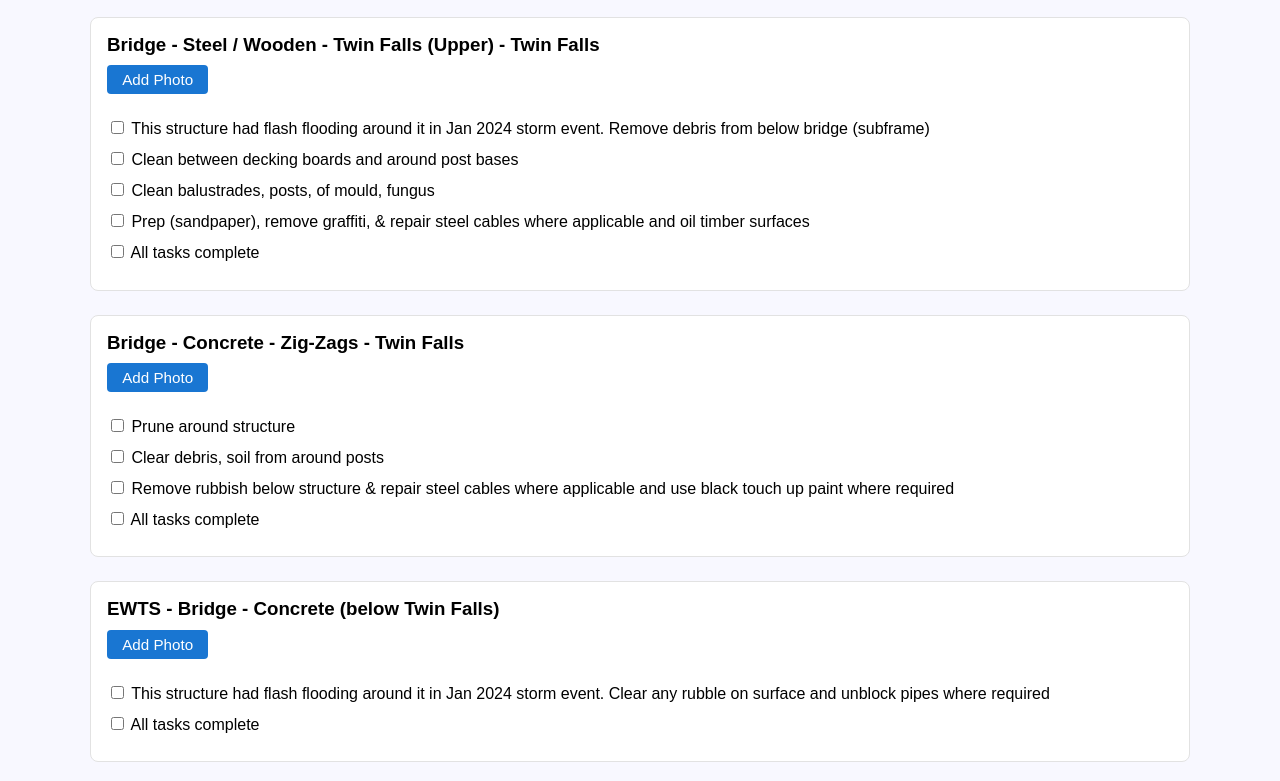
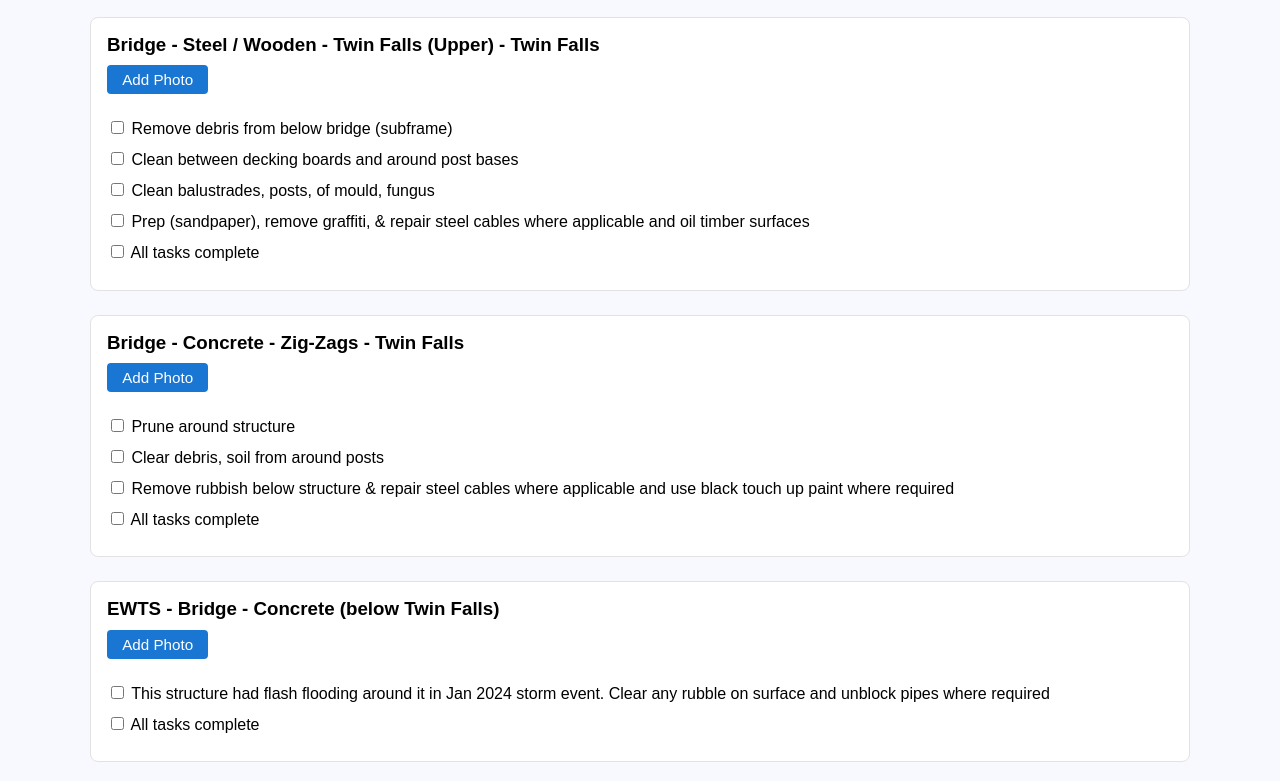
Before and after one commit to davos525/B2-INSPECTIONS, a plain HTML site: page index.html in a window 1280 px wide. Shown: the part 1219-2000 px from the top of the page. Drawn offline with Linux system fonts and the light colour scheme.

Commit message:
Update index.html

```diff
--- a/index.html
+++ b/index.html
@@ -67,7 +67,7 @@
         main: "Twin Falls Walking Track",
         sub: "Bridge - Steel / Wooden - Twin Falls (Upper) - Twin Falls",
         tasks: [
-          "This structure had flash flooding around it in Jan 2024 storm event. Remove debris from below bridge (subframe)",
+          "Remove debris from below bridge (subframe)",
           "Clean between decking boards and around post bases",
           "Clean balustrades, posts, of mould, fungus",
           "Prep (sandpaper), remove graffiti, & repair steel cables where applicable and oil timber surfaces"
@@ -162,7 +162,7 @@
         sub: "Lookout - Best of All - Best of All Lookout",
         tasks: [
           "Prune around structure",
-          "Clear debris, soil from around posts",
+          "Clean between decking boards and around post bases",
           "Prune to improve view where applicable with pole saw",
           "Remove rubbish below structure with pool net pole",
           "Prep (sandpaper), remove graffiti, & repair steel cables where applicable and oil timber surfaces"
@@ -186,7 +186,7 @@
         sub: "EWTS - Boardwalk and Lookout",
         tasks: [
           "Wire brush rust in posts, plates, remove rust, paint with rust proof under coat if required and cold gal paint",
-          "Prep (sandpaper), remove graffiti, & repair steel cables where applicable and oil timber surfaces. (Awaiting funding approval for contractor to do the major repairs on the joist.)"
+          "Prep (sandpaper), remove graffiti, & repair steel cables where applicable and oil timber surfaces. Clean between decking boards and around post bases"
         ]
       },
       // Purling Brook Falls Walking Track
@@ -194,16 +194,15 @@
         main: "Purling Brook Falls Walking Track",
         sub: "Bridge - Timber - Purling Brook Creek - Purling Brook",
         tasks: [
-          "This structure had flash flooding around it in Jan 2024 storm event. Wire brush and clean rusted balustrade connector plate, paint with rustproof, gal paint",
-          "Prep (sandpaper), remove graffiti, & repair steel cables where applicable and oil timber surfaces. Contractor has replaced adjoining fencing at this site after Jan 2024 storm event"
+          "Wire brush and clean rusted balustrade connector plate, paint with rustproof, gal paint",
+          "Clean between decking boards and around post bases,Prep (sandpaper), remove graffiti, & repair steel cables where applicable and oil timber surfaces."
         ]
       },
       {
         main: "Purling Brook Falls Walking Track",
         sub: "Bridge - Timber - Carricks Creek - Purling Brook  (Causeway)",
         tasks: [
-          "This structure had flash flooding around it in Jan 2024 storm event. Prep (sandpaper), remove graffiti, & repair steel cables where applicable and oil timber surfaces",
-          "Contractor has replaced adjoining fencing at this site after Jan 2024 storm event"
+          "Clean between decking boards and around post bases. Prep (sandpaper), remove graffiti, & repair steel cables where applicable and oil timber surfaces",
         ]
       },
       {
@@ -232,38 +231,36 @@
         main: "Purling Brook Falls Walking Track",
         sub: "Bridge -  Steel Suspension - \"John Stacey\" - Purling Brook",
         tasks: [
-          "This structure had flash flooding around it in Jan 2024 storm event. Remove any vegetation from around steel posts and footings and from around abutments",
-          "Remove debris build up from flood event",
-          "Re tension cabling and bolts where applicable",
-          "Engineering Report has identified many maintenance and repair issues that is estimated to cost $130,000"
+          "Remove any vegetation from around steel posts and footings and from around abutments",
+          "Remove debris build up",
         ]
       },
       {
         main: "Purling Brook Falls Walking Track",
         sub: "EWTS - Bridge - Timber / Steel (Waringa Track)",
         tasks: [
-          "This structure had flash flooding around it in Jan 2024 storm event. Remove debris between decking, prep (sandpaper) and oil timber surface"
+          "Clean between decking boards and around post bases. Remove debris between decking, prep (sandpaper) and oil timber surface"
         ]
       },
       {
         main: "Purling Brook Falls Walking Track",
         sub: "EWTS - Bridge - Timber (Tanninaba Falls lower)",
         tasks: [
-          "This structure had flash flooding around it in Jan 2024 storm event. Remove debris between decking, prep (sandpaper), remove graffiti, & repair steel cables where applicable and oil timber surface"
+          "Clean between decking boards and around post bases. Remove debris between decking, prep (sandpaper), remove graffiti, & repair steel cables where applicable and oil timber surface"
         ]
       },
       {
         main: "Purling Brook Falls Walking Track",
         sub: "Bridge - Timber - Tanninaba Falls (Upper) - Purling Brook",
         tasks: [
-          "This structure had flash flooding around it in Jan 2024 storm event. Remove debris between decking, prep (sandpaper), remove graffiti, & repair steel cables where applicable and oil timber surface"
+          "Clean between decking boards and around post bases. Remove debris between decking, prep (sandpaper), remove graffiti, & repair steel cables where applicable and oil timber surface"
         ]
       },
       {
         main: "Purling Brook Falls Walking Track",
         sub: "Lookout - Tanninaba Falls - Purling Brook",
         tasks: [
-          "This structure had flash flooding around it in Jan 2024 storm event. Fill in holes in viewing area surface - large holes washed out post flood event, require filling with roadbase",
+          "Fill in holes in viewing area surface - large holes washed out post flood event, require filling with roadbase",
           "Prune around structure",
           "Clear debris, soil from around posts",
           "Prune to improve view where applicable with pole saw",
@@ -287,7 +284,7 @@
         main: "Great Walks Track System",
         sub: "EWTS - Bridge Timber - GCCC Numinbah",
         tasks: [
-          "Remove debris, prep (sandpaper) and oil timber surface"
+          "Clean between decking boards and around post bases.Remove debris, prep (sandpaper) and oil timber surface"
         ]
       },
       // Natural Bridge Walking Track
@@ -295,44 +292,37 @@
         main: "Natural Bridge Walking Track",
         sub: "EWTS - Platform Viewing - Fig Tree",
         tasks: [
-          "This structure had flash flooding around it in Jan 2024 storm event. Remove debris and fallen Hoop Pine tree from around the structure including from below the platform (subframe)",
-          "Clean between decking boards and around post bases",
+          "Clean between decking boards and around post bases. Remove debris and fallen Hoop Pine tree from around the structure including from below the platform (subframe)",
           "Clean balustrades, posts, of mould, fungus",
           "Prep (sandpaper), remove graffiti, & repair steel cables where applicable or possible and oil timber surfaces",
-          "Complete assessment of Jan 2024 storm event damage",
-          "Gain quotes from contractors for repair works including replacement of steel post, fencing and reinstating rock drain under timber boardwalk"
         ]
       },
       {
         main: "Natural Bridge Walking Track",
         sub: "Bridge - Steel / Wooden (Lower) - N/Bridge",
         tasks: [
-          "This structure had flash flooding around it in Jan 2024 storm event. Remove any new debris from Jan 2024 storm",
-          "Contractor completed cleaning, maintenance and Oiling task in Dec 2023 at a cost of $5250",
-          "Therefore, onsite works to focus on storm damage assessment only, including if large tree fall upstream of bridge requires cutting , so as to prevent future damage to the bridge during flash flooding events"
+          "Remove any debris between decking and post bases, prep (sandpaper), remove graffiti, & repair steel cables where applicable and oil timber surface",
         ]
       },
       {
         main: "Natural Bridge Walking Track",
         sub: "Lookout - Outside Cave - N/Bridge",
         tasks: [
-          "This structure had flash flooding around it in Jan 2024 storm event. Therefore, onsite works to focus on storm damage assessment such as checking for evident of timber rot, particularly under the structure",
-          "Remove debris between decking, prep (sandpaper), remove graffiti, & repair steel cables where applicable and oil timber surface"
+          "Clean between decking boards and around post bases. Remove debris between decking, prep (sandpaper), remove graffiti, & repair steel cables where applicable and oil timber surface"
         ]
       },
       {
         main: "Natural Bridge Walking Track",
         sub: "EWTS - Stairs & Handrail - Timber (cave entrance)",
         tasks: [
-          "This structure had flash flooding around it in Jan 2024 storm event. Remove any new debris from Jan 2024 storm and use black touch up paint where required"
+          "Remove any debris and use black touch up paint where required"
         ]
       },
       {
         main: "Natural Bridge Walking Track",
         sub: "EWTS - Lookout Onground - Inside Cave",
         tasks: [
-          "This structure had flash flooding around it in Jan 2024 storm event. Remove any new debris from Jan 2024 storm and use black touch up paint where required",
-          "Assessment to include damaged retaining boards/concrete and pot holes from fast flowing water in the cave"
+          "Clear debris,and use black touch up paint where required",
         ]
       },
       {
@@ -350,9 +340,7 @@
         main: "Natural Bridge Walking Track",
         sub: "Bridge - Steel / Wooden (Upper) - N/Bridge",
         tasks: [
-          "This structure had flash flooding around it in Jan 2024 storm event. Remove any new debris from Jan 2024 storm",
-          "Contractor completed cleaning, maintenance and Oiling task in Dec 2023 at a cost of $4450",
-          "Therefore, onsite works to focus on storm damage assessment only"
+          "Clean between decking boards and around post bases, Prep (sandpaper), remove graffiti, & repair steel cables where applicable and oil timber surfaces",
         ]
       },
       {
```
